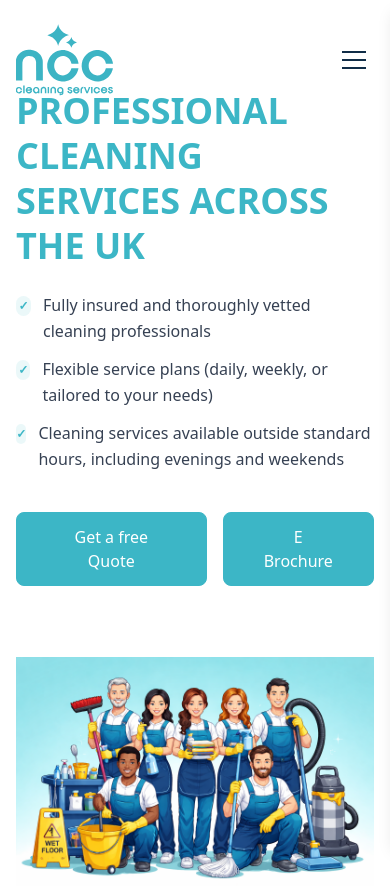
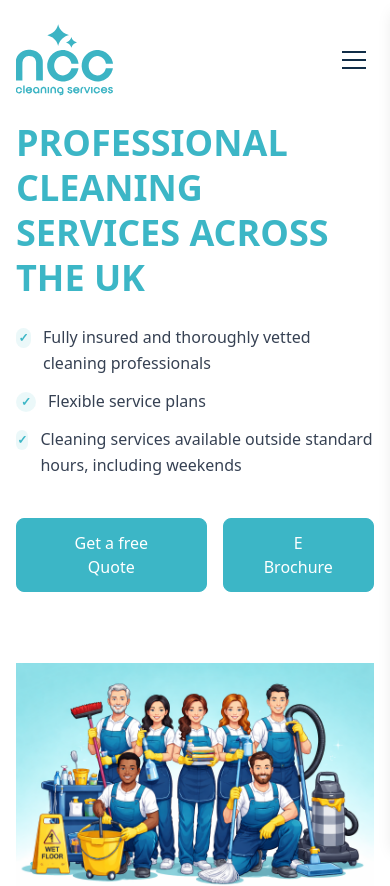
Before and after one commit to rohitladhar/ncc, a Next.js app: page / in a window 390 px wide. Shown: the top 886 px of the page. Built offline with nearby package versions, Linux system fonts and the light colour scheme.

Commit message:
minor padding fix

```diff
--- a/src/app/about/CARE/page.tsx
+++ b/src/app/about/CARE/page.tsx
@@ -49,7 +49,7 @@ const Care = () => {
   }, []);
 
   return (
-    <section ref={sectionRef} className="mt-8 md:mt-12 min-h-screen">
+    <section ref={sectionRef} className="mt-12 md:mt-12 min-h-screen">
       <div className="container mx-auto">
         <h1 className="text-4xl sm:text-4xl md:text-5xl font-bold mb-6 dark:text-white text-primary text-center">
           C.A.R.E
--- a/src/app/about/Health&Safety/page.tsx
+++ b/src/app/about/Health&Safety/page.tsx
@@ -2,9 +2,9 @@ import React from "react";
 
 export default function HealthSafetyPolicy() {
   return (
-    <section className="flex items-center justify-center mt-8 md:mt-12 min-h-screen ">
+    <section className="flex items-center justify-center mt-12 md:mt-12 min-h-screen ">
       <div className="container mx-auto px-4">
-        <h1 className="text-4xl sm:text-4xl md:text-5xl font-bold mb-8 text-center text-primary dark:text-white">
+        <h1 className="text-4xl sm:text-4xl md:text-5xl font-bold mb-2 text-center text-primary dark:text-white">
           Health and Safety Policy
         </h1>
 
--- a/src/app/about/accreditations/page.tsx
+++ b/src/app/about/accreditations/page.tsx
@@ -142,7 +142,7 @@ export default function Accreditations() {
   ];
 
   return (
-    <section className="mt-8 md:mt-12 py-12 dark:text-white">
+    <section className="mt-12 md:mt-12 py-12 dark:text-white">
       <div className="max-w-6xl mx-auto px-4 dark:text-white">
         <h1 className="text-4xl md:text-5xl font-bold mb-4 text-center text-primary dark:text-white">
           Our Accreditations & ISO Standards
--- a/src/app/careers/page.tsx
+++ b/src/app/careers/page.tsx
@@ -3,7 +3,7 @@ import Career from "./Career";
 export default function Careers() {
   return (
     <section className="scroll-mt-12 py-12 md:py-16">
-      <div className="container mx-auto px-4 md:px-6 pt-24">
+      <div className="container mx-auto px-4 md:px-6 pt-8">
         <div className="flex flex-col md:flex-row items-start gap-10 md:gap-12">
           <div className="w-full md:w-1/2 flex justify-center md:justify-start mb-6 md:mb-0">
             <img
--- a/src/app/components/Home/Hero/index.tsx
+++ b/src/app/components/Home/Hero/index.tsx
@@ -5,7 +5,7 @@ import Link from "next/link";
 
 const Hero = () => {
   return (
-    <section className="py-12 lg:py-20">
+    <section className="py-20 lg:py-20">
       <div className="container pt-10">
         <div className="grid lg:grid-cols-12 gap-10 lg:gap-14 items-center">
           <div className="lg:col-span-5 space-y-6">
@@ -16,8 +16,8 @@ const Hero = () => {
             <ul className="space-y-3">
               {[
                 "Fully insured and thoroughly vetted cleaning professionals",
-                "Flexible service plans (daily, weekly, or tailored to your needs)",
-                "Cleaning services available outside standard hours, including evenings and weekends",
+                "Flexible service plans",
+                "Cleaning services available outside standard hours, including weekends",
               ].map((text, i) => (
                 <li
                   key={i}
--- a/src/app/contact/page.tsx
+++ b/src/app/contact/page.tsx
@@ -3,7 +3,7 @@ import ContactForm from "./Contact";
 export default function Careers() {
   return (
     <section className="scroll-mt-12 py-12 md:py-16">
-      <div className="container mx-auto px-4 md:px-6 pt-24">
+      <div className="container mx-auto px-4 md:px-6 pt-8">
         <div className="flex flex-col md:flex-row items-start gap-10 md:gap-12">
           <div className="w-full md:w-1/2 flex justify-center md:justify-start mb-6 md:mb-0">
             <img
--- a/src/app/quote/page.tsx
+++ b/src/app/quote/page.tsx
@@ -3,7 +3,7 @@ import Quote from "./Quote";
 export default function Quotes() {
   return (
     <section className="scroll-mt-12 py-12 md:py-16">
-      <div className="container mx-auto px-4 md:px-6 pt-24">
+      <div className="container mx-auto px-4 md:px-6 pt-8">
         <div className="flex flex-col md:flex-row items-start gap-10 md:gap-12">
           <div className="w-full md:w-1/2 flex justify-center md:justify-start mb-6 md:mb-0">
             <img
```
